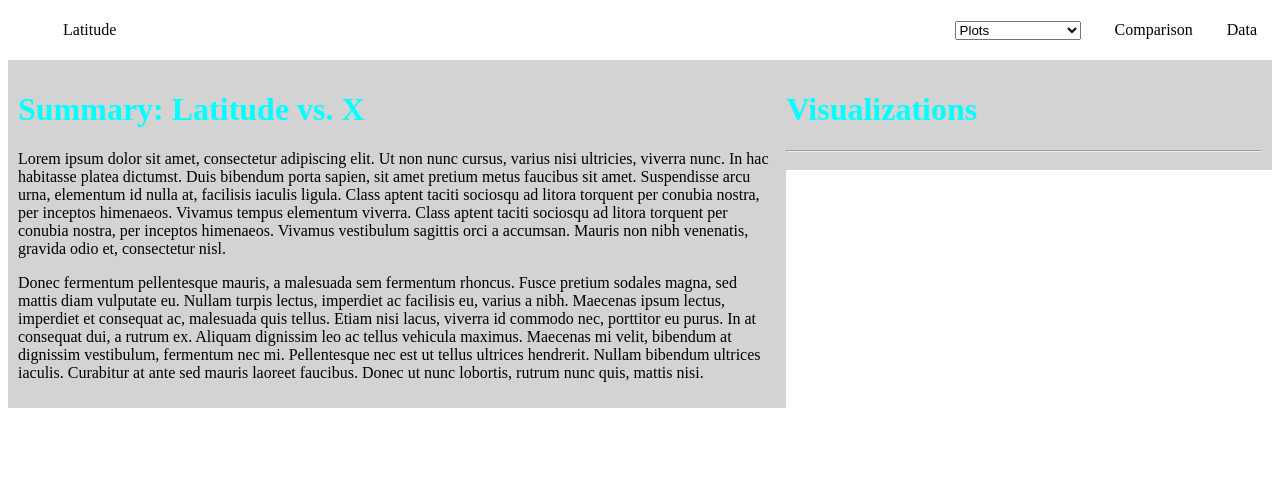
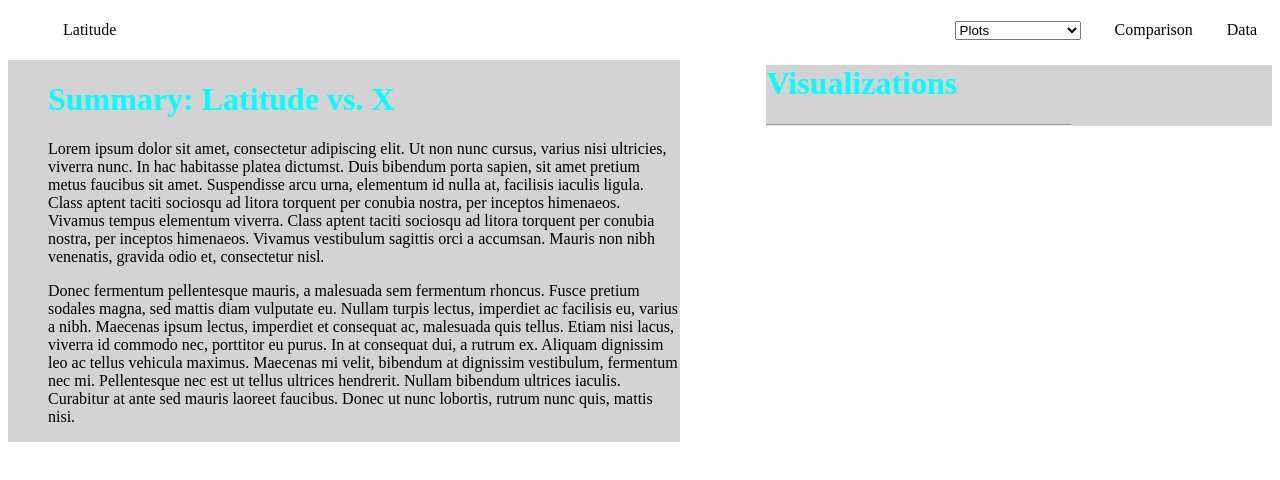
Before and after one commit to sunwoo-kim20/Web-Design-Challenge, a plain HTML site: page index.html in a window 1280 px wide. Drawn offline with Linux system fonts and the light colour scheme.

Commit message:
adjusted the margins/paddings of two divs on landing page

```diff
--- a/style.css
+++ b/style.css
@@ -21,9 +21,9 @@
 
 
 .left-side{
-  width:60%;
+  width:50%;
   float:left;
-  padding: 10px;
+  padding-left: 40px;
   background: #D3D3D3
 }
 
@@ -33,9 +33,9 @@
 }
 
 .right-side {
-  margin-left: 30%;
+  margin-left: 60%;
   background: #D3D3D3;
-  padding:10px;
+  padding-right: 200px;
 }
 
 .right-side h1 {
```
